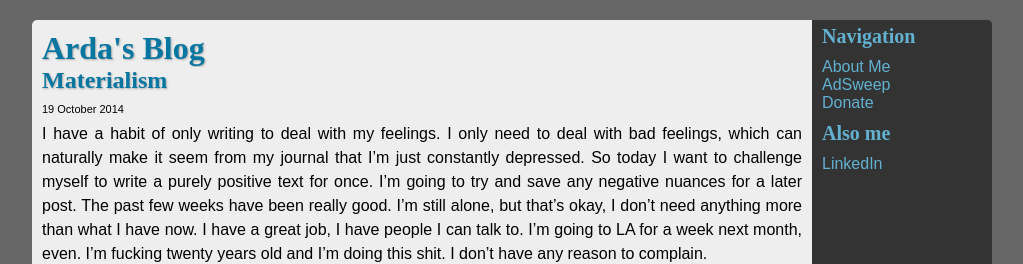
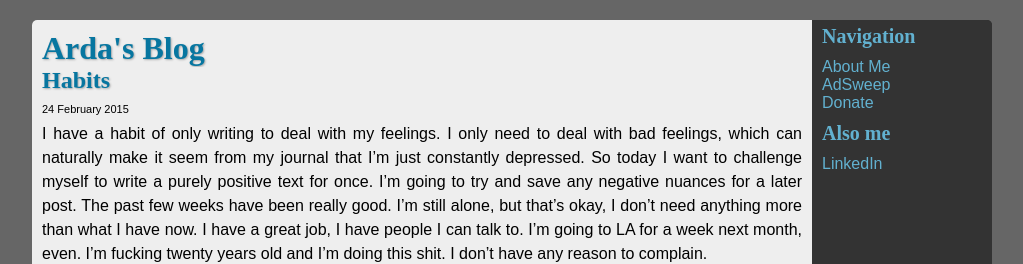
Before and after one commit to ArdaXi/ardaxi.github.io, a Jekyll site: the page built from _posts/2015-02-24-habits.markdown, in a window 1280 px wide. Shown: the top 264 px of the page, without its empty margins (128-1151 px from the left). Built offline with Jekyll 4.4.1, drawn with Linux system fonts in a browser that asks for light colours; Markdown is read by kramdown in place of the engine named in the settings; comment, search, counter and statistics services are not loaded.

Commit message:
Fixed post

```diff
--- a/_posts/2015-02-24-habits.markdown
+++ b/_posts/2015-02-24-habits.markdown
@@ -1,10 +1,10 @@
 ---
 author: ArdaXi
 comments: true
-date: 2014-10-19 21:27:45
+date: 2015-02-24 17:29:45
 layout: post
-slug: materialism
-title: Materialism
+slug: habits
+title: Habits
 ---
 
 I have a habit of only writing to deal with my feelings. I only need to deal
```
